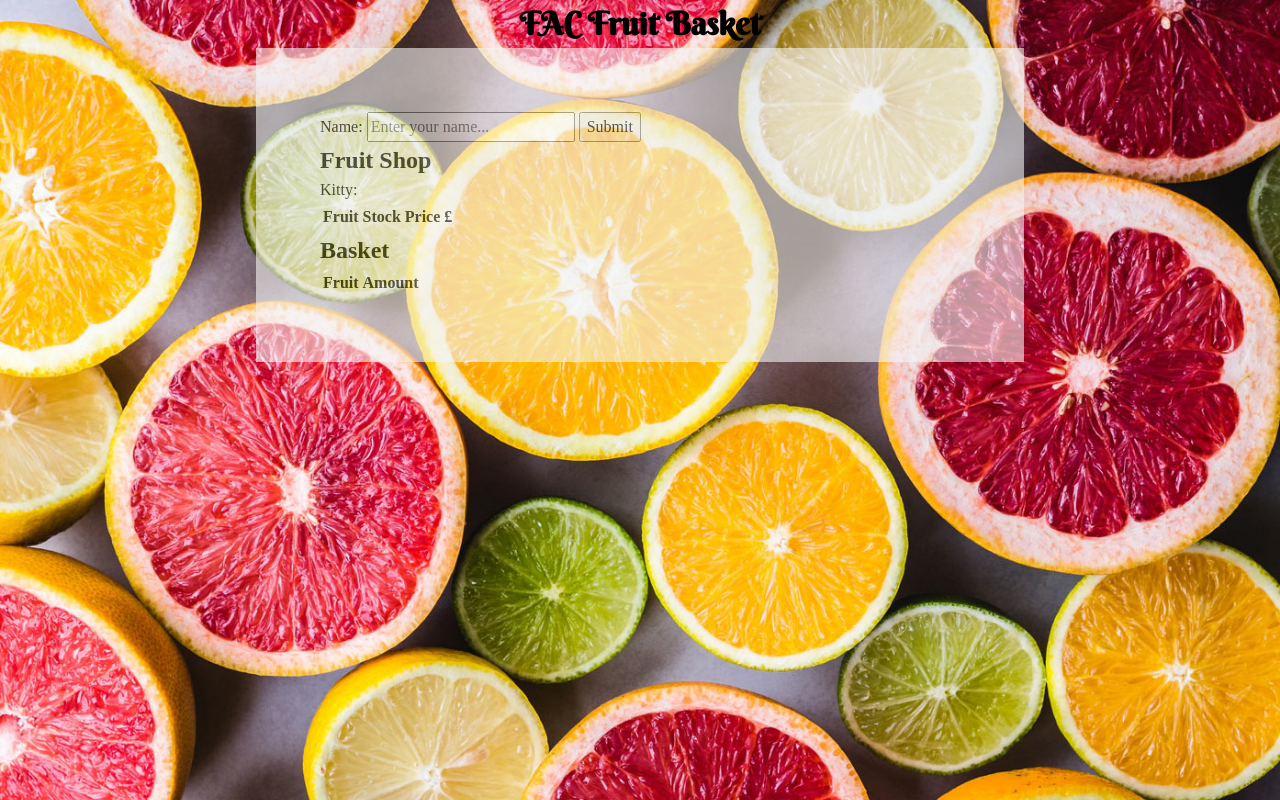
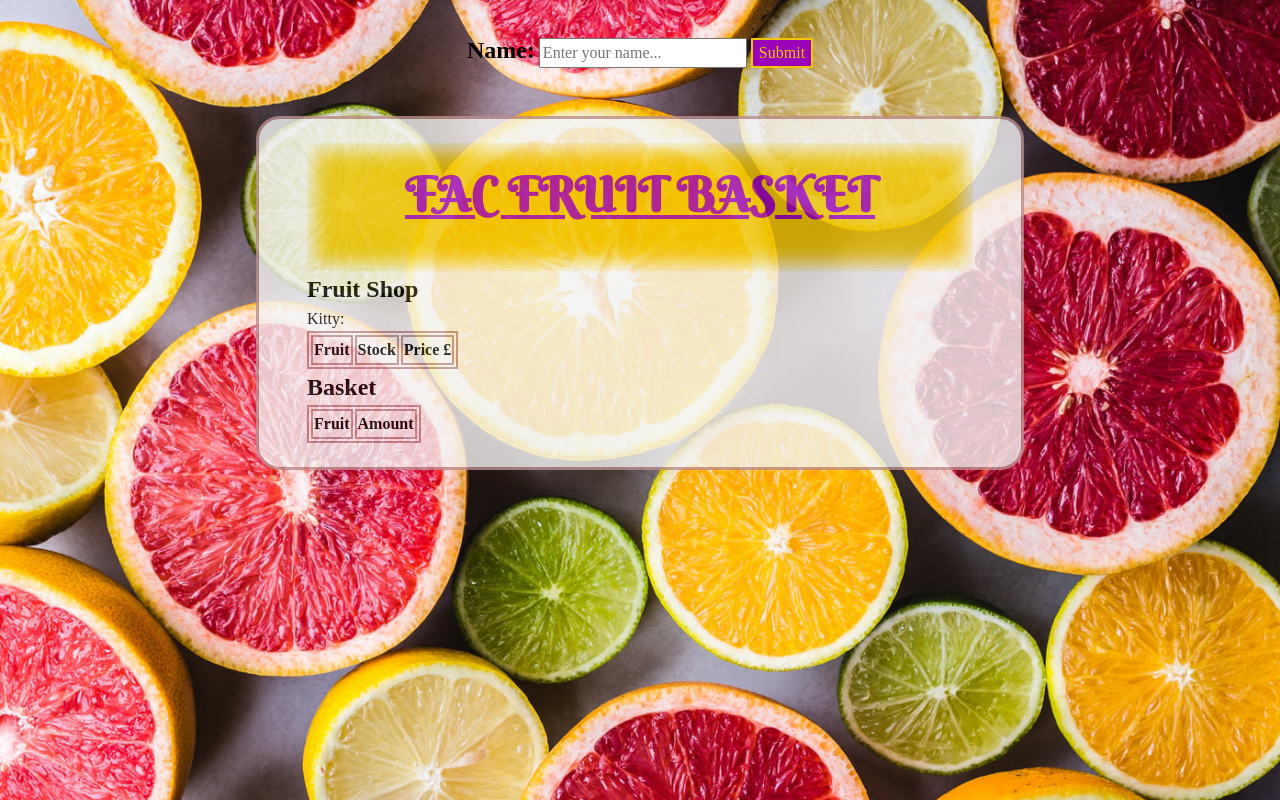
Before and after one commit to fac18/week6-mepl, a website: page index.html in a window 1280 px wide. Drawn offline with Linux system fonts and the light colour scheme.

Commit message:
Text and colour styling

```diff
--- a/index.html
+++ b/index.html
@@ -3,6 +3,7 @@
 <html lang="en">
   <head>
     <meta charset="UTF-8" />
+    <meta name="description" content="Online Fruit Shop">
     <meta name="viewport" content="width=device-width, initial-scale=1.0" />
     <meta http-equiv="X-UA-Compatible" content="ie=edge" />
     <link rel="stylesheet" href="./public/css/reset.css" />
@@ -12,25 +13,29 @@
   </head>
 
   <body>
-    <h1>FAC Fruit Basket</h1>
-    <section class="fWrapper">
-    <section>
-      <form action="/newuser" method="post">
-        <label for="new-username">Name:</label>
+    <section class="displayUsername"></section>
+      <section class=nameField>
+          <form>
+            <label for="new-username" class="name">Name:</label>
             <input
               id="new-username"
               aria-label="Enter your name"
               type="text"
               placeholder="Enter your name..."
+              autocomplete="off"
               required
             />
-        <button aria-label="Submit your details" type="submit">Submit</button>
+            <button aria-label="Submit your details" type="submit" id="nameBtn">Submit</button>
           </form>
         </section>
+    <section class="fWrapper">
     <section>
+      <section class="hBox">
+      <h1>FAC Fruit Basket</h1>
+      </section>
       <h2>Fruit Shop</h2>
       <p>Kitty:</p>
-      <table class="inventory_table">
+      <table class="inventory_table tables">
         <thead>
           <tr>
             <th class="inventory_name">Fruit</th>
@@ -44,7 +49,7 @@
 
     <section>
       <h2>Basket</h2>
-      <table class="shopping_list">
+      <table class="shopping_list tables">
         <thead>
           <tr>
             <th class="purchased_name">Fruit</th>
--- a/package.json
+++ b/package.json
@@ -29,5 +29,8 @@
     "supertest": "^4.0.2",
     "tap-spec": "^5.0.0",
     "tape": "^4.11.0"
+  },
+  "dependencies": {
+    "pg": "^7.14.0"
   }
 }
--- a/public/css/404.css
+++ b/public/css/404.css
@@ -3,7 +3,24 @@ h1 {
 }
 
 body {
+    display: flex;
+    flex-direction: column;
+    align-items: center;
     background-image: url('../background.jpg');
+    background-repeat: no-repeat;
+    background-size: cover;
+}
+
+.fWrapper {
+    background: whitesmoke;
+    opacity: 0.6;
+    padding: 4rem;
+    min-width: 60%;
+    min-height: auto;
+    display: flex;
+    flex-direction: column;
+    justify-content: center;
+    align-items: center;
 }
 
 /* 404.css */
--- a/public/css/index.css
+++ b/public/css/index.css
@@ -1,5 +1,22 @@
+.name {
+    font-weight: 900;
+    font-size: 1.5rem;
+}
+
 h1 {
     font-family: 'Berkshire Swash', cursive;
+    font-size: 3rem;
+    color:  rgb(155, 3, 185);
+    text-decoration: underline;
+    text-transform: uppercase;
+    padding-bottom: 1.5rem;
+}
+
+.hBox {
+    background-color:  rgb(241, 198, 3);
+    padding: 1em;
+    box-shadow: 8px 8px 20px whitesmoke inset, -8px -8px 20px whitesmoke inset;
+    text-align: center;
 }
 
 body {
@@ -12,9 +29,41 @@ body {
 }
 
 .fWrapper {
+    margin: 3rem;
     background: whitesmoke;
-    opacity: 0.6;
-    padding: 4rem;
+    border: rosybrown 3px solid;
+    border-radius: 1.5rem;
+    opacity: 0.8;
+    padding: 1.5rem 3rem;
     min-width: 60%;
+    min-height: auto;
+}
+
+.nameField {
+    padding-top: 2rem;
+    display: block;
+}
+
+.NWrapper {
+    font-size: 1.5rem;
+    margin-top: 1rem;
+    background: whitesmoke;
+    border: rosybrown 1px solid;
+    border-radius: 0.5rem;
+    opacity: 0.8;
+    padding: 0.5rem 1rem;
+    min-width: auto;
+    min-height: auto;
+}
+
+.tables, td, th {
+    border: 2px rosybrown solid;
+
+}
+
+#nameBtn {
+    border: 2px rgb(241, 198, 3) solid;
+    background-color: rgb(155, 3, 185);
+    color: rgb(241, 198, 3);
 }
 /* index.css */
--- a/public/scripts/index.js
+++ b/public/scripts/index.js
@@ -1 +1,31 @@
-// index.js
+const newUser = document.getElementById("new-username");
+const nameBtn = document.getElementById("nameBtn");
+const nameField = document.getElementsByClassName('nameField')[0];
+console.log(nameField);
+const displayUsername = document.getElementsByClassName('displayUsername')[0];
+// const weatherSection = document.querySelector(".weather-container");
+
+nameBtn.addEventListener("click", event => {
+  event.preventDefault();
+  if (newUser.value) {
+    let yourName = newUser.value;
+    // let xhr = new XMLHttpRequest();
+    // let url = `http://localhost:5500/index.html?`;
+    nameField.style.display = 'none';
+    var para = document.createElement("p");
+    para.classList.add('NWrapper')
+    var displayUser = document.createTextNode(`Hi ${yourName}, get started on your 5 a day!`); // Create a text node
+    para.appendChild(displayUser);
+    displayUsername.appendChild(para);
+
+    // xhr.onreadystatechange = () => {
+    //   if (xhr.readyState == 4 && xhr.status == 200) {
+    //     let originLocation = JSON.parse(xhr.responseText);
+
+
+    //   }
+    // };
+    // xhr.open("GET", url, true);
+    // xhr.send();
+  }
+});
--- a/src/database/db_build.js
+++ b/src/database/db_build.js
@@ -1,7 +1,7 @@
 // db_build.js
 
 const fs = require('fs');
-const dbConnection = require('./src/database/db_connection');
+const dbConnection = require('./db_connection');
 const sql = fs.readFileSync(`${__dirname}/db_build.sql`).toString();
 
 dbConnection.query(sql, (err, res) => {
--- a/src/database/db_connection.js
+++ b/src/database/db_connection.js
@@ -2,7 +2,7 @@
 
 const { Pool } = require('pg');
 const url = require('url');
-require('env2')('./config.env');
+require('env2')('./.env');
 
 if (!process.env.DB_URL) throw new Error ('Environment variable DB_URL must be set');
 
```
Also changed, not shown: public/html/404.html (+2 -0 lines), 1 other file. Lines whose indentation alone changed are shown as unchanged.
